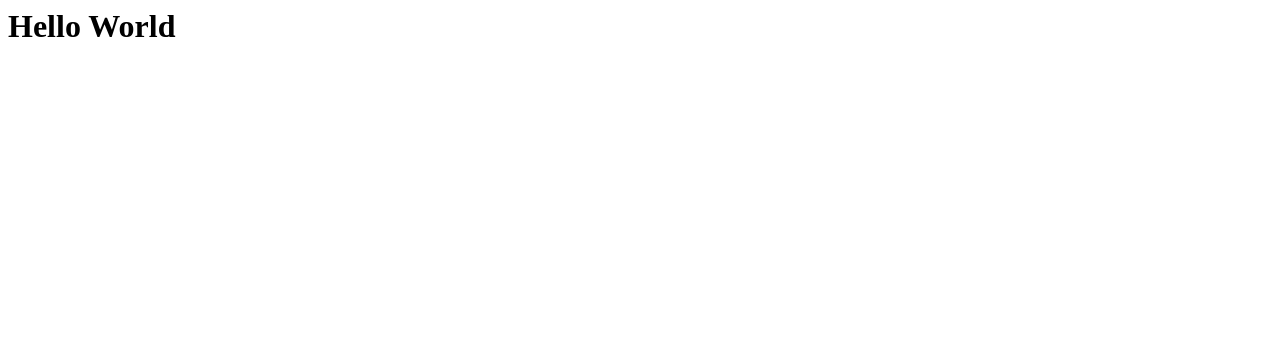
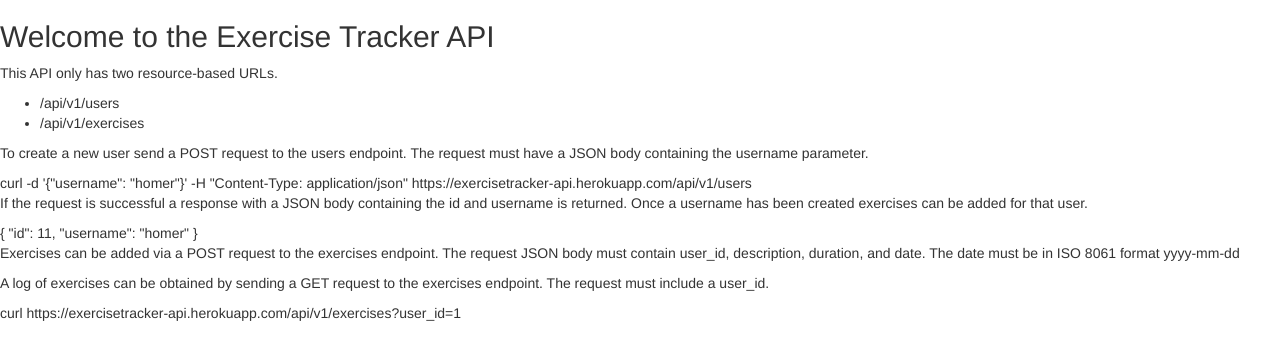
Before and after one commit to Pherang/exercisetracker-api, a Flask app: page / in a window 1280 px wide. Before the commit the part shown is almost empty. Shown: the top 360 px of the page. Run offline with Flask 2, Linux system fonts and the light colour scheme; some libraries are stand-ins or nearby versions.

Commit message:
Imported a module to parse dates. Thanks JB

```diff
--- a/app/__init__.py
+++ b/app/__init__.py
@@ -1,9 +1,11 @@
 from flask import Flask
 from flask_sqlalchemy import SQLAlchemy
+from flask_bootstrap import Bootstrap
 from config import Config
 
 webapp = Flask(__name__)
 webapp.config.from_object(Config)
 db = SQLAlchemy(webapp)
+bootstrap = Bootstrap(webapp)
 
 from app.api import routes
--- a/app/api/routes.py
+++ b/app/api/routes.py
@@ -1,5 +1,6 @@
 import json
 from datetime import date, datetime
+from dateutil import parser
 from flask import Flask, render_template, request, jsonify
 from app.models import User, Exercise
 from app.api.errors import bad_request
@@ -37,9 +38,11 @@
 
     # parse the date sent by the client
     try:
-        datefield = reqbody['date']
-        dateparts = datefield.split('-')
-        d = date(int(dateparts[0]),int(dateparts[1]),int(dateparts[2]))
+        #datefield = reqbody['date']
+        d = parser.parse(reqbody['date'])
+        #dateparts = datefield.split('-')
+        #d = date(int(dateparts[0]),int(dateparts[1]),int(dateparts[2]))
+
     except:
         return bad_request("Date field not formatted correctly")
     reqbody['date'] = d
@@ -55,10 +58,14 @@
 
 @webapp.route('/api/v1/exercises', methods=['GET'])
 def get_exercises():
-    userid = request.args.get('userid', None, type=int)
+    user_id = request.args.get('user_id', None, type=int)
     if userid is None:
         return bad_request("userid must be included in request")
-    exerciselog = Exercise.query.filter_by(user_id=userid).all()
+    fromdate = request.args.get('from', None)
+    todate = request.args.get('to', None)
+    limit = request.args.get('limit', None)
+
+    exerciselog = Exercise.query.filter_by(userid=user_id).all()
     log = Exercise.to_log_dict(exerciselog)
     response = jsonify(log)
     return response
--- a/app/templates/base.html
+++ b/app/templates/base.html
@@ -1,2 +1,39 @@
+{% extends 'bootstrap/base.html' %}
 
-<h1>Hello World</h1>
+{% block content %}
+<h2>Welcome to the Exercise Tracker API</h2>
+
+<p> This API only has two resource-based URLs. </p>
+
+<ul>
+  <li> /api/v1/users </li>
+  <li> /api/v1/exercises </li>
+</ul>
+
+<p>
+To create a new user send a POST request to the users endpoint.
+The request must have a JSON body containing the username parameter.
+</p>
+<div>
+  curl -d '{"username": "homer"}' -H "Content-Type: application/json" https://exercisetracker-api.herokuapp.com/api/v1/users
+</div>
+
+<p> If the request is successful a response with a JSON body containing the id and username is returned. Once a username has been created exercises can be added for that user.
+</p>
+   {
+  "id": 11,
+    "username": "homer"
+   }
+
+<p>
+ Exercises can be added via a POST request to the exercises endpoint. The request JSON body must contain user_id, description, duration, and date. The date must be in ISO 8061 format yyyy-mm-dd
+</p>
+
+<p>
+ A log of exercises can be obtained by sending a GET request to the exercises endpoint. The request must include a user_id.
+
+ <div> curl https://exercisetracker-api.herokuapp.com/api/v1/exercises?user_id=1 </div>
+
+</p>
+
+{% endblock %}
```
Also changed, not shown: app.db, 1 other file.
